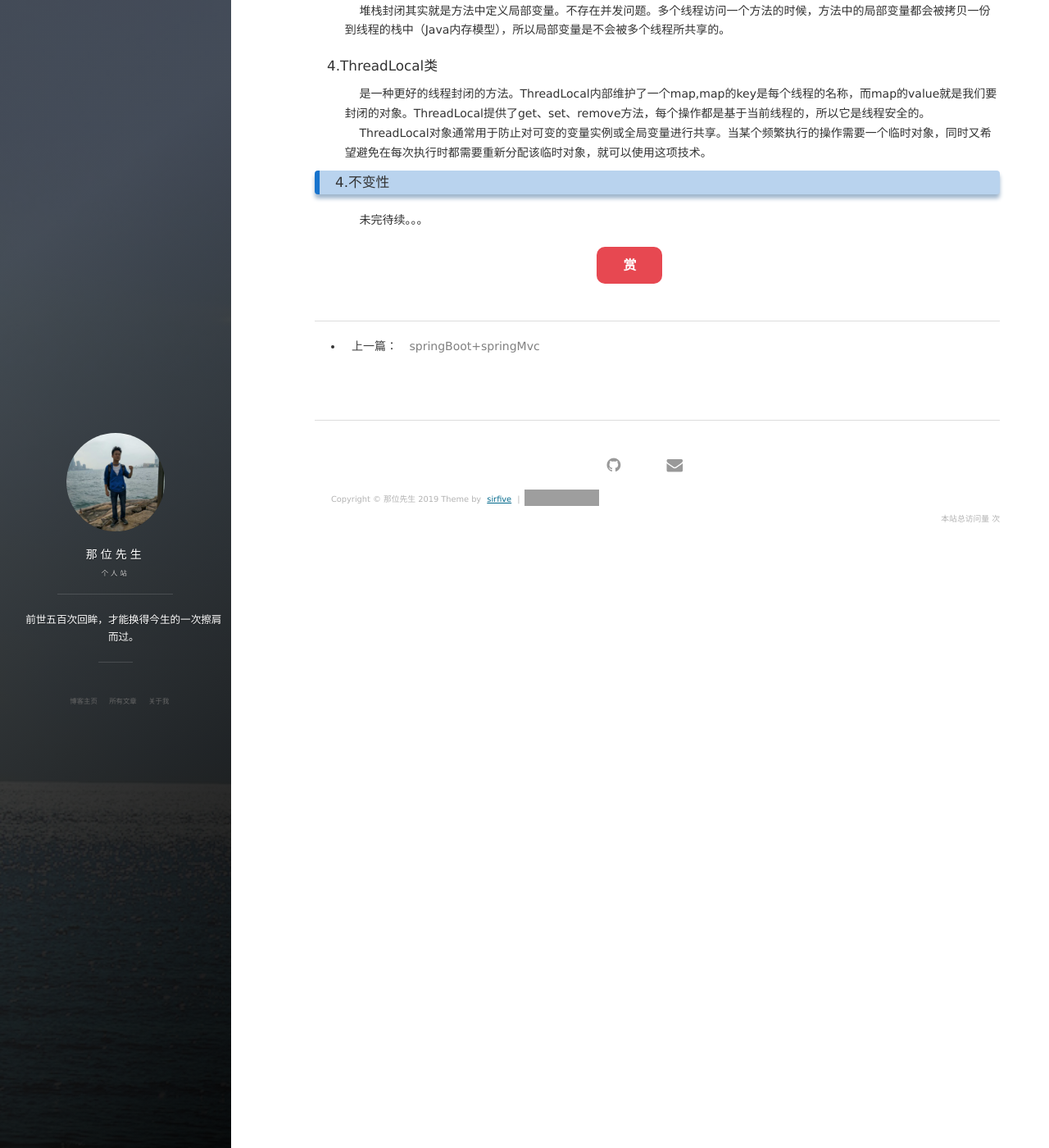
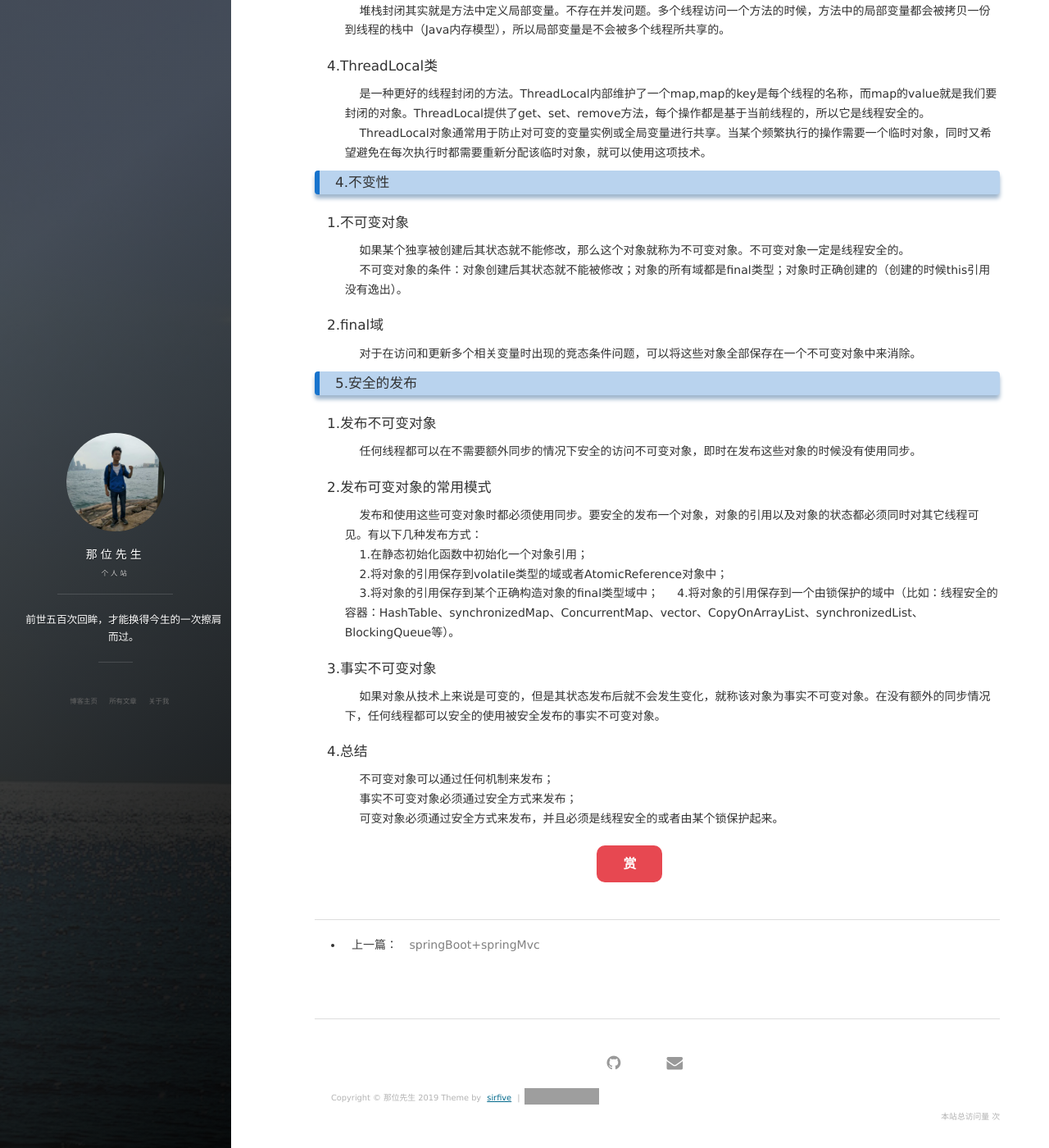
Before and after one commit to sirFive/sirFive.github.io, a Jekyll site: the page built from _posts/2019-02-14-并发02-对象的共享.html, in a window 1280 px wide and 1400 px high, scrolled down 1484 px. Shown: the whole window at 82% size. Built offline with Jekyll 4.4.1, drawn with Linux system fonts in a browser that asks for light colours; nearby versions of some CDN libraries; comment, search, counter and statistics services are not loaded; grey boxes are pictures that could not be loaded.

Commit message:
不变性和安全的发布

```diff
--- a/_posts/2019-02-14-并发02-对象的共享.html
+++ b/_posts/2019-02-14-并发02-对象的共享.html
@@ -68,6 +68,35 @@ tag: Java并发编程实战
 	&nbsp;&nbsp;&nbsp;&nbsp;ThreadLocal对象通常用于防止对可变的变量实例或全局变量进行共享。当某个频繁执行的操作需要一个临时对象，同时又希望避免在每次执行时都需要重新分配该临时对象，就可以使用这项技术。
 </p>
 <h3>4.不变性</h3>
+<h4>1.不可变对象</h4>
 <p style="margin-left: 2%;">
-	&nbsp;&nbsp;&nbsp;&nbsp;未完待续。。。
+	&nbsp;&nbsp;&nbsp;&nbsp;如果某个独享被创建后其状态就不能修改，那么这个对象就称为不可变对象。不可变对象一定是线程安全的。<br/>
+	&nbsp;&nbsp;&nbsp;&nbsp;不可变对象的条件：对象创建后其状态就不能被修改；对象的所有域都是final类型；对象时正确创建的（创建的时候this引用没有逸出）。
 </p>
+<h4>2.final域</h4>
+<p style="margin-left: 2%;">
+	&nbsp;&nbsp;&nbsp;&nbsp;对于在访问和更新多个相关变量时出现的竞态条件问题，可以将这些对象全部保存在一个不可变对象中来消除。
+</p>
+<h3>5.安全的发布</h3>
+<h4>1.发布不可变对象</h4>
+<p style="margin-left: 2%;">
+	&nbsp;&nbsp;&nbsp;&nbsp;任何线程都可以在不需要额外同步的情况下安全的访问不可变对象，即时在发布这些对象的时候没有使用同步。
+</p>
+<h4>2.发布可变对象的常用模式</h4>
+<p style="margin-left: 2%;">
+	&nbsp;&nbsp;&nbsp;&nbsp;发布和使用这些可变对象时都必须使用同步。要安全的发布一个对象，对象的引用以及对象的状态都必须同时对其它线程可见。有以下几种发布方式：<br/>
+	&nbsp;&nbsp;&nbsp;&nbsp;1.在静态初始化函数中初始化一个对象引用；<br/>
+	&nbsp;&nbsp;&nbsp;&nbsp;2.将对象的引用保存到volatile类型的域或者AtomicReference对象中；<br/>
+	&nbsp;&nbsp;&nbsp;&nbsp;3.将对象的引用保存到某个正确构造对象的final类型域中；
+	&nbsp;&nbsp;&nbsp;&nbsp;4.将对象的引用保存到一个由锁保护的域中（比如：线程安全的容器：HashTable、synchronizedMap、ConcurrentMap、vector、CopyOnArrayList、synchronizedList、BlockingQueue等）。
+</p>
+<h4>3.事实不可变对象</h4>
+<p style="margin-left: 2%;">
+	&nbsp;&nbsp;&nbsp;&nbsp;如果对象从技术上来说是可变的，但是其状态发布后就不会发生变化，就称该对象为事实不可变对象。在没有额外的同步情况下，任何线程都可以安全的使用被安全发布的事实不可变对象。
+</p>
+<h4>4.总结</h4>
+<p style="margin-left: 2%;">
+	&nbsp;&nbsp;&nbsp;&nbsp;不可变对象可以通过任何机制来发布；<br/>
+	&nbsp;&nbsp;&nbsp;&nbsp;事实不可变对象必须通过安全方式来发布；<br/>
+	&nbsp;&nbsp;&nbsp;&nbsp;可变对象必须通过安全方式来发布，并且必须是线程安全的或者由某个锁保护起来。
+</p>
```
